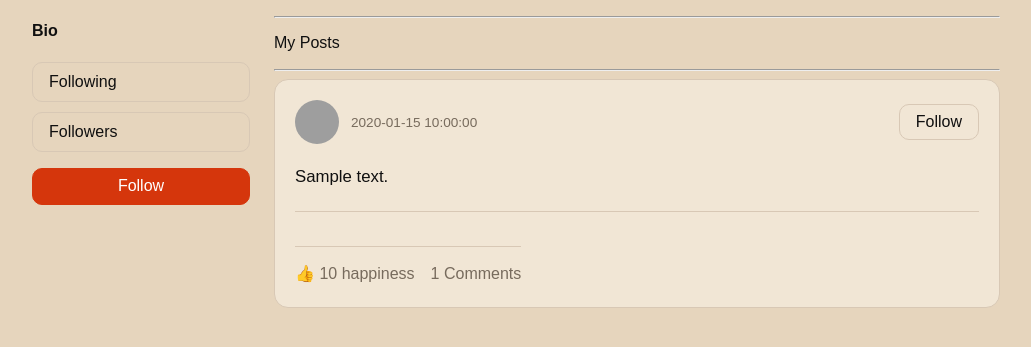
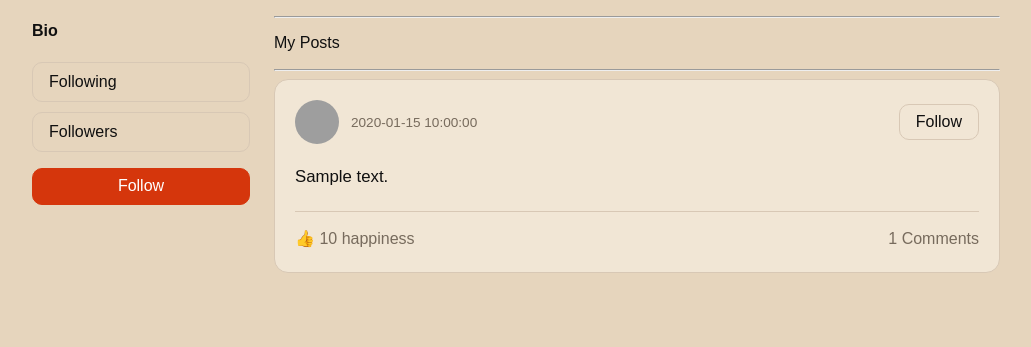
Before and after one commit to CSCI-5117-F26/developing-the-interactive-web-project-1-group-9, a Flask app: template src/developing_the_interactive_web_project_1_group_9/templates/profile.html in a window 1280 px wide. Shown: the part 378-725 px from the top of the page, without its empty margins (124-1155 px from the left). Run offline with Flask 3, Linux system fonts and the light colour scheme; the template is opened without the code that fills it: most values are stand-ins (such as "Sample title", 1, 10 or a date in 2020); some libraries are stand-ins or nearby versions; grey boxes are pictures that could not be loaded.

Commit message:
Update profile.html

```diff
--- a/src/developing_the_interactive_web_project_1_group_9/templates/profile.html
+++ b/src/developing_the_interactive_web_project_1_group_9/templates/profile.html
@@ -178,8 +178,6 @@
 
                 <!-- Interactions -->
                 <div class="post-actions">
-
-                    <div class="post-actions">
                       <form action="/like/{{ post.post_id }}" method="POST">
                           <button type="submit" class="post-action" >
                               👍 {{ post.likes }} happiness
```
